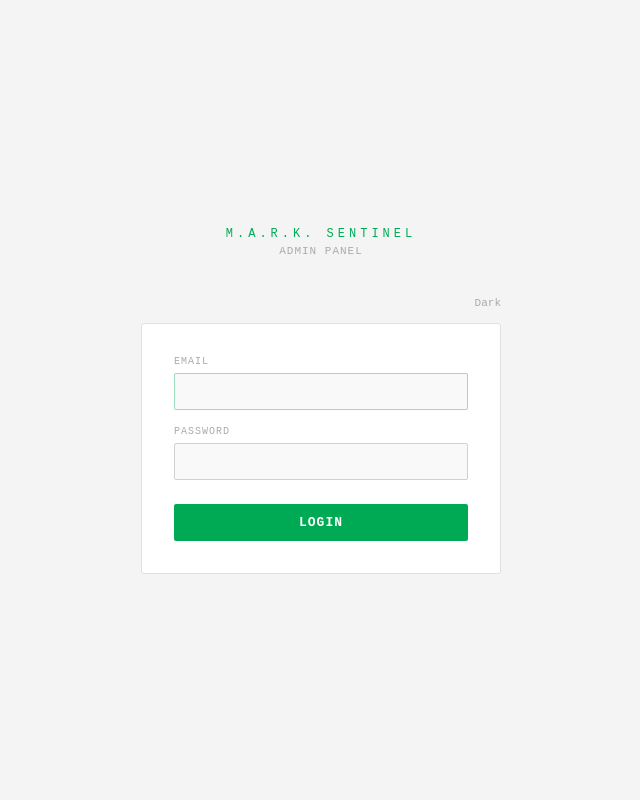
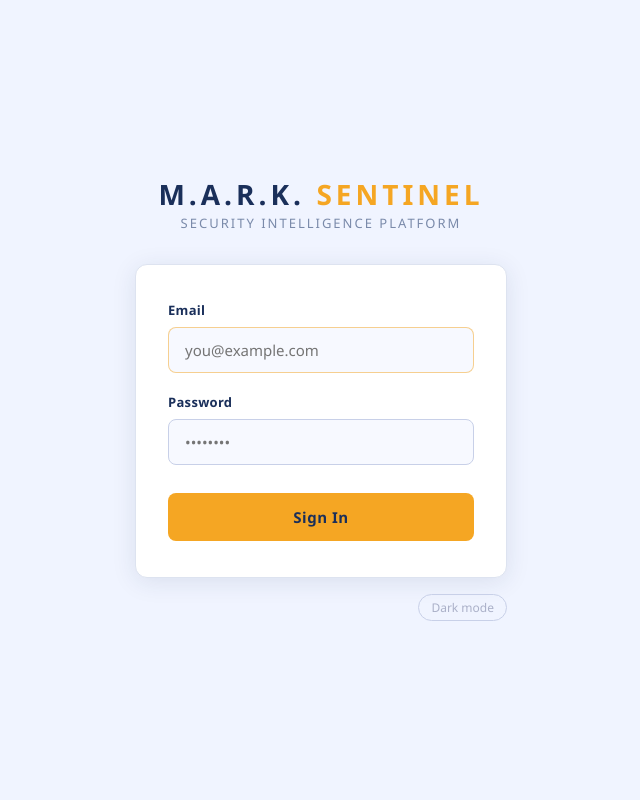
Before and after one commit to audit-forge/mark-sentinel, a FastAPI app: page /login in a window 1280 px wide. Shown: the whole page, without its empty margins (319-959 px from the left). Run offline with FastAPI, Linux system fonts and the light colour scheme; parts of the project's set-up code (start-up, migrations or seed data) failed here and were passed over.

Commit message:
feat: redesign login — navy/gold, larger text, modern card
Co-Authored-By: Claude Sonnet 4.6 <noreply@anthropic.com>

```diff
--- a/admin/templates/login.html
+++ b/admin/templates/login.html
@@ -12,63 +12,153 @@
 </script>
 <style>
 :root {
-  --bg:        #0a0a0a;
-  --bg-card:   #111;
-  --bg-input:  #0d0d0d;
-  --border:    #1c1c1c;
-  --border-in: #252525;
-  --text:      #e0e0e0;
-  --text-sub:  #444;
-  --accent:    #00ff88;
-  --accent-hov:#00dd77;
-  --accent-btn:#000;
-  --err-txt:   #ff5555;
-  --err-bg:    #ff444410;
-  --err-bdr:   #ff444430;
-  --focus-bdr: #00ff8860;
-  --toggle-c:  #555;
+  --bg:        #f0f4ff;
+  --bg-card:   #ffffff;
+  --bg-input:  #f7f9ff;
+  --border:    #dde3f0;
+  --border-in: #c8d0e8;
+  --text:      #1a2f5a;
+  --text-sub:  #7a8aaa;
+  --accent:    #f5a623;
+  --accent-hov:#e09410;
+  --accent-btn:#1a2f5a;
+  --err-txt:   #cc2222;
+  --err-bg:    #fff0f0;
+  --err-bdr:   #ffcccc;
+  --focus-bdr: #f5a62380;
+  --toggle-c:  #aab0c8;
+  --shadow:    0 4px 24px rgba(26,47,90,0.10);
 }
-[data-theme="light"] {
-  --bg:        #f4f4f4;
-  --bg-card:   #ffffff;
-  --bg-input:  #f9f9f9;
-  --border:    #e0e0e0;
-  --border-in: #d0d0d0;
-  --text:      #1a1a1a;
-  --text-sub:  #aaa;
-  --accent:    #00aa55;
-  --accent-hov:#008844;
-  --accent-btn:#ffffff;
-  --err-txt:   #cc2222;
-  --err-bg:    #ff000008;
-  --err-bdr:   #cc222220;
-  --focus-bdr: #00aa5560;
-  --toggle-c:  #aaa;
+[data-theme="dark"] {
+  --bg:        #0e1525;
+  --bg-card:   #162040;
+  --bg-input:  #0e1525;
+  --border:    #1e2d50;
+  --border-in: #253a6a;
+  --text:      #e8edf8;
+  --text-sub:  #6a7fa8;
+  --accent:    #f5a623;
+  --accent-hov:#e09410;
+  --accent-btn:#0e1525;
+  --err-txt:   #ff6666;
+  --err-bg:    #3a1010;
+  --err-bdr:   #6a2020;
+  --focus-bdr: #f5a62360;
+  --toggle-c:  #4a5a80;
+  --shadow:    0 4px 24px rgba(0,0,0,0.40);
 }
 * { box-sizing: border-box; margin: 0; padding: 0; }
-body { font-family: 'Courier New', monospace; background: var(--bg); color: var(--text); min-height: 100vh; display: flex; align-items: center; justify-content: center; transition: background .2s, color .2s; }
-.login-box { width: 360px; }
-.brand { color: var(--accent); font-size: 12px; letter-spacing: 4px; text-align: center; margin-bottom: 4px; }
-.subtitle { color: var(--text-sub); font-size: 11px; text-align: center; margin-bottom: 36px; letter-spacing: 1px; }
-.card { background: var(--bg-card); border: 1px solid var(--border); border-radius: 3px; padding: 32px; }
-.form-group { margin-bottom: 16px; }
-label { display: block; font-size: 10px; color: var(--text-sub); letter-spacing: 1px; text-transform: uppercase; margin-bottom: 6px; }
-input { background: var(--bg-input); border: 1px solid var(--border-in); color: var(--text); padding: 10px 14px; border-radius: 2px; font-family: 'Courier New', monospace; font-size: 13px; width: 100%; }
+body {
+  font-family: 'Segoe UI', system-ui, -apple-system, sans-serif;
+  background: var(--bg);
+  color: var(--text);
+  min-height: 100vh;
+  display: flex;
+  align-items: center;
+  justify-content: center;
+  transition: background .2s, color .2s;
+}
+.login-wrap {
+  width: 100%;
+  max-width: 420px;
+  padding: 24px;
+}
+.brand {
+  text-align: center;
+  margin-bottom: 32px;
+}
+.brand-name {
+  font-size: 28px;
+  font-weight: 800;
+  color: var(--text);
+  letter-spacing: 4px;
+  line-height: 1;
+}
+.brand-name span { color: var(--accent); }
+.brand-sub {
+  font-size: 13px;
+  color: var(--text-sub);
+  letter-spacing: 2px;
+  margin-top: 6px;
+  text-transform: uppercase;
+}
+.card {
+  background: var(--bg-card);
+  border-radius: 12px;
+  padding: 36px 32px;
+  box-shadow: var(--shadow);
+  border: 1px solid var(--border);
+}
+.form-group { margin-bottom: 20px; }
+label {
+  display: block;
+  font-size: 13px;
+  font-weight: 600;
+  color: var(--text);
+  margin-bottom: 8px;
+  letter-spacing: .3px;
+}
+input {
+  background: var(--bg-input);
+  border: 1.5px solid var(--border-in);
+  color: var(--text);
+  padding: 12px 16px;
+  border-radius: 8px;
+  font-family: inherit;
+  font-size: 15px;
+  width: 100%;
+  transition: border-color .15s;
+}
 input:focus { outline: none; border-color: var(--focus-bdr); }
-.btn { width: 100%; padding: 11px; background: var(--accent); color: var(--accent-btn); font-weight: bold; font-family: 'Courier New', monospace; font-size: 13px; border: none; border-radius: 2px; cursor: pointer; margin-top: 8px; letter-spacing: 1px; }
+.btn {
+  width: 100%;
+  padding: 14px;
+  background: var(--accent);
+  color: var(--accent-btn);
+  font-weight: 700;
+  font-family: inherit;
+  font-size: 15px;
+  border: none;
+  border-radius: 8px;
+  cursor: pointer;
+  margin-top: 8px;
+  letter-spacing: .5px;
+  transition: background .15s;
+}
 .btn:hover { background: var(--accent-hov); }
-.error { color: var(--err-txt); font-size: 11px; margin-bottom: 16px; padding: 8px 12px; background: var(--err-bg); border: 1px solid var(--err-bdr); border-radius: 2px; }
-.toggle-wrap { text-align: right; margin-bottom: 12px; }
-.theme-toggle { background: none; border: none; color: var(--toggle-c); font-family: 'Courier New', monospace; font-size: 11px; cursor: pointer; padding: 0; }
-.theme-toggle:hover { color: var(--accent); }
+.error {
+  font-size: 13px;
+  margin-bottom: 18px;
+  padding: 10px 14px;
+  background: var(--err-bg);
+  border: 1px solid var(--err-bdr);
+  border-radius: 6px;
+  color: var(--err-txt);
+}
+.bottom-row {
+  display: flex;
+  justify-content: flex-end;
+  margin-bottom: 20px;
+}
+.theme-toggle {
+  background: none;
+  border: 1px solid var(--border-in);
+  color: var(--toggle-c);
+  font-family: inherit;
+  font-size: 12px;
+  padding: 4px 12px;
+  border-radius: 20px;
+  cursor: pointer;
+  transition: color .15s, border-color .15s;
+}
+.theme-toggle:hover { color: var(--accent); border-color: var(--accent); }
 </style>
 </head>
 <body>
-<div class="login-box">
-  <div class="brand">M.A.R.K. SENTINEL</div>
-  <div class="subtitle">ADMIN PANEL</div>
-  <div class="toggle-wrap">
-    <button class="theme-toggle" onclick="toggleTheme()" id="theme-btn">Light</button>
+<div class="login-wrap">
+  <div class="brand">
+    <div class="brand-name">M.A.R.K. <span>SENTINEL</span></div>
+    <div class="brand-sub">Security Intelligence Platform</div>
   </div>
   <div class="card">
     {% if error %}<div class="error">{{ error }}</div>{% endif %}
@@ -76,26 +166,29 @@ input:focus { outline: none; border-color: var(--focus-bdr); }
       <input type="hidden" name="next" value="{{ next }}">
       <div class="form-group">
         <label>Email</label>
-        <input type="email" name="email" required autofocus>
+        <input type="email" name="email" placeholder="you@example.com" required autofocus>
       </div>
       <div class="form-group">
         <label>Password</label>
-        <input type="password" name="password" required>
+        <input type="password" name="password" placeholder="••••••••" required>
       </div>
-      <button type="submit" class="btn">LOGIN</button>
+      <button type="submit" class="btn">Sign In</button>
     </form>
+  </div>
+  <div class="bottom-row" style="margin-top:16px;margin-bottom:0">
+    <button class="theme-toggle" onclick="toggleTheme()" id="theme-btn">Dark mode</button>
   </div>
 </div>
 <script>
   function toggleTheme() {
     var current = document.documentElement.getAttribute('data-theme');
-    var next = current === 'dark' ? 'light' : 'dark';
+    var next = current === 'light' ? 'dark' : 'light';
     document.documentElement.setAttribute('data-theme', next);
     localStorage.setItem('theme', next);
-    document.getElementById('theme-btn').textContent = next === 'dark' ? 'Light' : 'Dark';
+    document.getElementById('theme-btn').textContent = next === 'light' ? 'Dark mode' : 'Light mode';
   }
   document.getElementById('theme-btn').textContent =
-    document.documentElement.getAttribute('data-theme') === 'light' ? 'Dark' : 'Light';
+    document.documentElement.getAttribute('data-theme') === 'light' ? 'Dark mode' : 'Light mode';
 </script>
 </body>
 </html>
```
